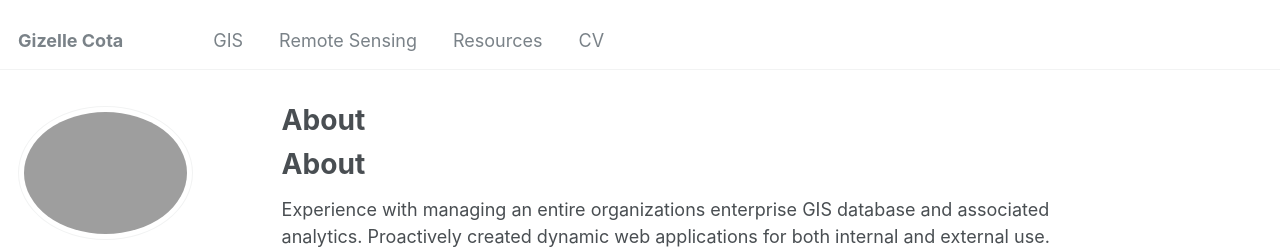
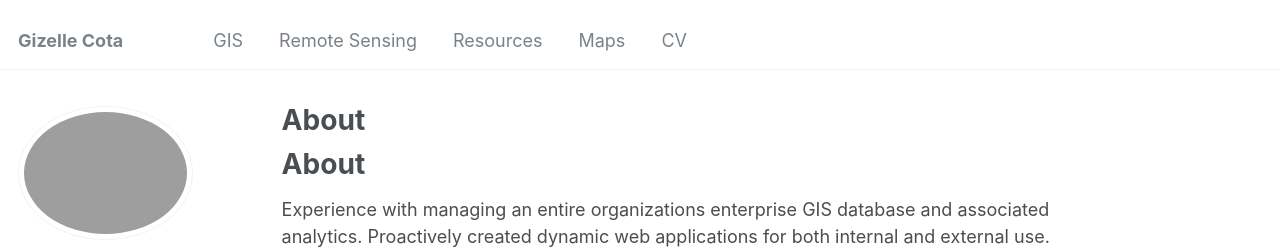
Before and after one commit to cotag11/cotag11.github.io, a Jekyll site: the page built from _pages/about.md, in a window 1280 px wide. Shown: the top 249 px of the page. Built offline with Jekyll 4.4.1, drawn with Linux system fonts in a browser that asks for light colours; some web fonts are replaced; our own code applies the rules of GitHub Pages for plain Markdown files.

Commit message:
Update navigation.yml

```diff
--- a/_data/navigation.yml
+++ b/_data/navigation.yml
@@ -15,5 +15,8 @@ main:
   - title: "Resources"
     url: /resources/
 
+  - title: "Maps"
+    url: /talkmap/
+
   - title: "CV"
     url: /cv/
```
